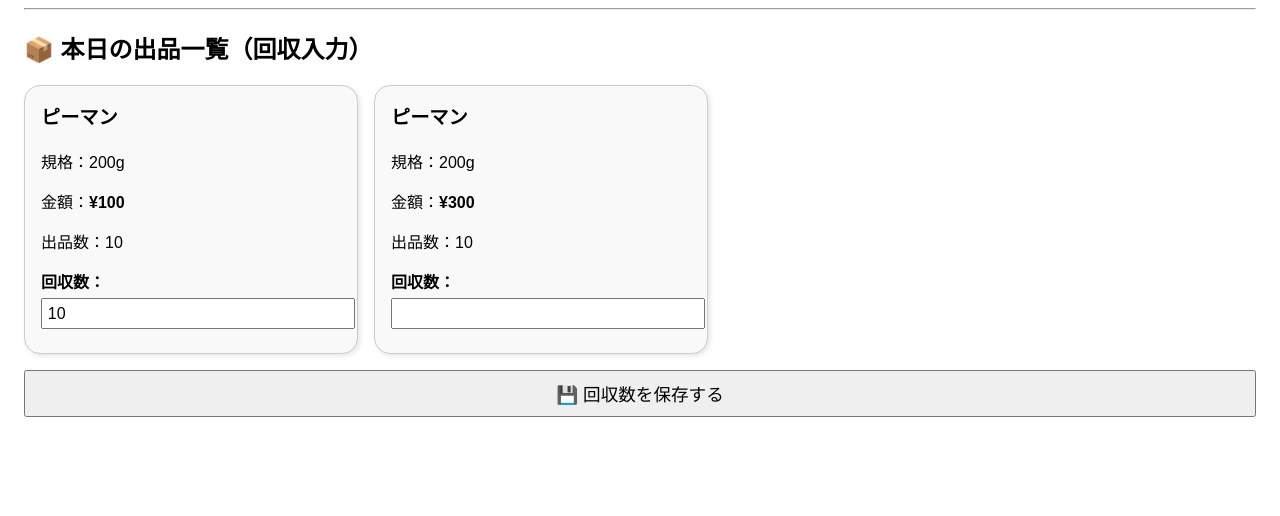
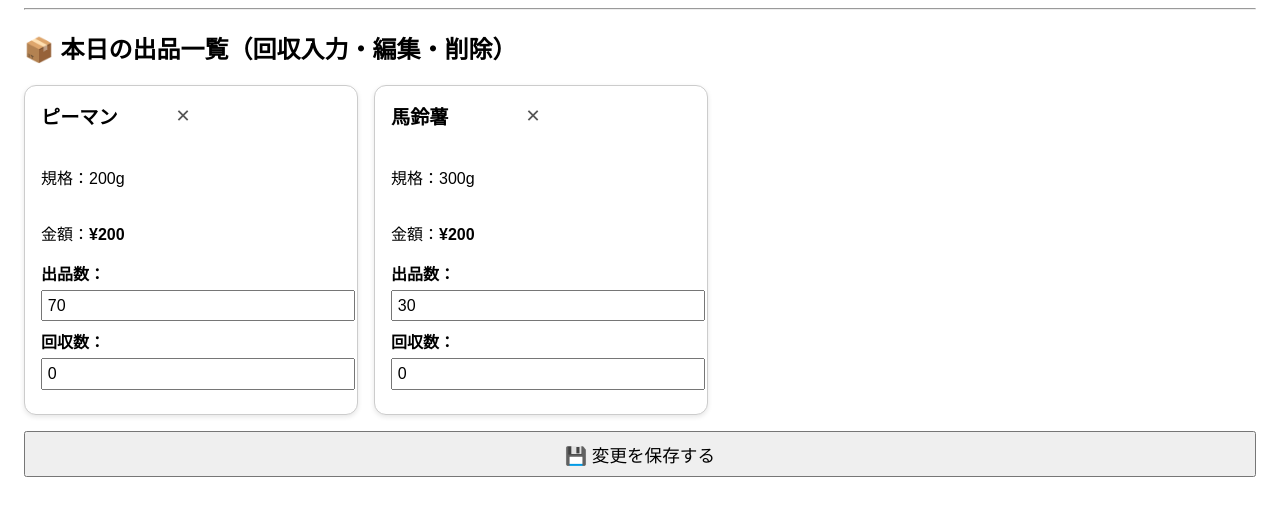
Before and after one commit to Yamada831831/direct-sale-app, a Flask app: page /recover in a window 1280 px wide. Shown: the part 48-564 px from the top of the page. Run offline with Flask 3, Linux system fonts and the light colour scheme.

Commit message:
fix: エンコーディングや集計処理の修正

```diff
--- a/app.py
+++ b/app.py
@@ -58,7 +58,7 @@ def get_today_sales():
     today = datetime.now().strftime('%Y-%m-%d')
     result = []
 
-    with open(SALES_FILE, 'r', newline='', encoding='utf-8') as f:
+    with open(SALES_FILE, 'r', newline='', encoding='utf-8-sig') as f:
         reader = csv.DictReader(f)
         for row in reader:
             if row['datetime'].startswith(today):
@@ -81,7 +81,7 @@ def summary_sales():
     summary_list = []
 
     # 各CSV読み込み
-    with open(SALES_FILE, 'r', encoding='utf-8') as f:
+    with open(SALES_FILE, 'r', encoding='utf-8-sig') as f:
         sales_data = [row for row in csv.DictReader(f) if row['datetime'].startswith(query_date)]
 
     with open('data/standards.csv', 'r', encoding='utf-8-sig') as f:
@@ -196,7 +196,7 @@ def summary_sales_range():
         return start.strftime('%Y-%m-%d')
 
     # データ読み込み
-    with open(SALES_FILE, 'r', encoding='utf-8') as f:
+    with open(SALES_FILE, 'r', encoding='utf-8-sig') as f:
         sales_data = [
             row for row in csv.DictReader(f)
             if from_date <= row['datetime'][:10] <= to_date
@@ -424,6 +424,55 @@ def update_recovery():
 
     return jsonify({'status': 'ok', 'message': '回収数を保存しました'}), 200
 
+@app.route('/api/sales/update', methods=['POST'])
+def update_sales():
+    path = 'data/sales.csv'
+    try:
+        updates = request.get_json()
+        with open(path, 'r', encoding='utf-8-sig') as f:
+            reader = list(csv.DictReader(f))
+
+        updated = 0
+        for u in updates:
+            for row in reader:
+                if row['datetime'] == u['datetime']:
+                    row['quantity'] = str(u['quantity'])
+                    row['recovered_qty'] = str(u['recovered_qty'])
+                    updated += 1
+                    break
+
+        with open(path, 'w', encoding='utf-8-sig', newline='') as f:
+            writer = csv.DictWriter(f, fieldnames=reader[0].keys())
+            writer.writeheader()
+            writer.writerows(reader)
+
+        return jsonify({'message': f'{updated}件更新しました'})
+    except Exception as e:
+        return jsonify({'error': '更新エラー', 'detail': str(e)}), 500
+
+@app.route('/api/sales/delete', methods=['POST'])
+def delete_sale():
+    path = 'data/sales.csv'
+    try:
+        target = request.get_json()
+        target_dt = target['datetime']
+
+        with open(path, 'r', encoding='utf-8-sig') as f:
+            reader = list(csv.DictReader(f))
+
+        new_rows = [row for row in reader if row['datetime'] != target_dt]
+
+        with open(path, 'w', encoding='utf-8-sig', newline='') as f:
+            writer = csv.DictWriter(f, fieldnames=reader[0].keys())
+            writer.writeheader()
+            writer.writerows(new_rows)
+
+        return jsonify({'message': '出品データを削除しました'})
+    except Exception as e:
+        return jsonify({'error': '削除エラー', 'detail': str(e)}), 500
+
+
+
 
 @app.route('/api/sales/add_or_update', methods=['POST'])
 def add_or_update_sale():
@@ -441,20 +490,23 @@ def add_or_update_sale():
     updated = False
     rows = []
 
-    # 既存データ読み込み
-    with open(SALES_FILE, 'r', newline='', encoding='utf-8') as f:
+    with open(SALES_FILE, 'r', newline='', encoding='utf-8-sig') as f:
         reader = csv.DictReader(f)
         for row in reader:
-            # 同じ日＋商品＋規格＋金額なら加算
             if (
                 row['datetime'][:10] == today_str and
                 row['product_name'] == product and
                 row['standard_name'] == standard and
                 int(row['price_amount']) == price
             ):
-                row['quantity'] = str(int(row['quantity']) + quantity)
+                try:
+                    row['quantity'] = str(int(row['quantity']) + quantity)
+                except Exception as e:
+                    print('数量加算エラー:', e)
                 updated = True
             rows.append(row)
+
+
 
     # 新規追加
     if not updated:
@@ -468,7 +520,7 @@ def add_or_update_sale():
         })
 
     # 書き込み
-    with open(SALES_FILE, 'w', newline='', encoding='utf-8') as f:
+    with open(SALES_FILE, 'w', newline='', encoding='utf-8-sig') as f:
         writer = csv.DictWriter(f, fieldnames=FIELDNAMES)
         writer.writeheader()
         writer.writerows(rows)
--- a/data/sales.csv
+++ b/data/sales.csv
@@ -1,3 +1,3 @@
 datetime,product_name,standard_name,price_amount,quantity,recovered_qty
-2025-04-11 10:56,ピーマン,200g,100,10,10
-2025-04-11 10:59,ピーマン,200g,300,10,
+2025-04-11 14:44,ピーマン,200g,200,70,
+2025-04-11 14:45,馬鈴薯,300g,200,30,
--- a/data/standards.csv
+++ b/data/standards.csv
@@ -1,3 +1,4 @@
 name,usage_ratio
 200g,0.21
 300g,0.31
+1pk,1
--- a/templates/recover.html
+++ b/templates/recover.html
@@ -3,24 +3,28 @@
 {% block title %}回収入力{% endblock %}
 
 {% block content %}
-<h2>📦 本日の出品一覧（回収入力）</h2>
+<h2>📦 本日の出品一覧（回収入力・編集・削除）</h2>
 
 <form id="recover-form">
     <div id="sales-list" style="display: flex; flex-wrap: wrap; gap: 1rem;"></div>
-    <button type="submit" style="margin-top: 1rem;">💾 回収数を保存する</button>
+    <button type="submit" style="margin-top: 1rem;">💾 変更を保存する</button>
 </form>
 
 <p id="result-msg" style="color: green;"></p>
 
 <style>
-    .card {
-        background: #f9f9f9;
-        border: 1px solid #ccc;
-        border-radius: 1rem;
-        padding: 1rem;
-        width: 300px;
-        box-shadow: 2px 2px 5px rgba(0,0,0,0.1);
-    }
+   .card {
+  position: relative;
+  padding: 16px;
+  border: 1px solid #ccc;
+  border-radius: 12px;
+  box-shadow: 0 2px 5px rgba(0, 0, 0, 0.1);
+  width: 300px;
+  background: white;
+  display: flex;
+  flex-direction: column;
+  justify-content: space-between;
+}
     .card h3 {
         margin-top: 0;
         font-size: 1.2rem;
@@ -34,6 +38,27 @@
         margin-top: 0.3rem;
         font-size: 1rem;
     }
+    .delete-btn {
+    position: absolute;
+    top: 8px;
+    right: 8px;
+    background: transparent;
+    border: none;
+    font-size: 18px;
+    cursor: pointer;
+    color: #555;
+    padding: 2px 6px;
+  }
+    .delete-btn:hover {
+    color: #d00;
+  }
+/* カードコンテナの設定（親側） */
+#sales-list {
+  display: flex;
+  flex-wrap: wrap;
+  gap: 1rem;
+  justify-content: flex-start;
+}
 </style>
 
 <script>
@@ -53,13 +78,15 @@
         let html = "";
         sales.forEach((row, i) => {
             html += `
-                <div class="card">
+                <div class="card" data-index="${i}" data-datetime="${row.datetime}">
+                    <button type="button" class="delete-btn" onclick="deleteSale(${i})">✕</button>
                     <h3>${row.product_name}</h3>
                     <p>規格：${row.standard_name}</p>
                     <p>金額：<strong>¥${row.price_amount}</strong></p>
-                    <p>出品数：${row.quantity}</p>
+                    <label>出品数：</label>
+                    <input type="number" name="quantity_${i}" min="0" value="${row.quantity}" required>
                     <label>回収数：</label>
-                    <input type="number" name="recovered_${i}" min="0" value="${row.recovered_qty || ''}" required>
+                    <input type="number" name="recovered_${i}" min="0" value="${row.recovered_qty || 0}" required>
                     <input type="hidden" name="datetime_${i}" value="${row.datetime}">
                 </div>
             `;
@@ -76,13 +103,16 @@
         const data = [];
 
         for (let i = 0; i < count; i++) {
+            const datetime = form[`datetime_${i}`]?.value;
+            if (!datetime) continue;
             data.push({
-                datetime: form[`datetime_${i}`].value,
+                datetime: datetime,
+                quantity: parseInt(form[`quantity_${i}`].value),
                 recovered_qty: parseInt(form[`recovered_${i}`].value)
             });
         }
 
-        const res = await fetch('/api/sales/recover', {
+        const res = await fetch('/api/sales/update', {
             method: 'POST',
             headers: { 'Content-Type': 'application/json' },
             body: JSON.stringify(data)
@@ -93,6 +123,23 @@
         resultMsg.style.color = 'green';
     });
 
+    async function deleteSale(index) {
+        const card = document.querySelector(`.card[data-index='${index}']`);
+        const datetime = card.getAttribute('data-datetime');
+        if (!confirm('この出品を削除してもよろしいですか？')) return;
+
+        const res = await fetch('/api/sales/delete', {
+            method: 'POST',
+            headers: { 'Content-Type': 'application/json' },
+            body: JSON.stringify({ datetime })
+        });
+
+        const result = await res.json();
+        resultMsg.textContent = result.message;
+        resultMsg.style.color = 'red';
+        card.remove();
+    }
+
     loadTodaySales();
 </script>
 {% endblock %}
```
